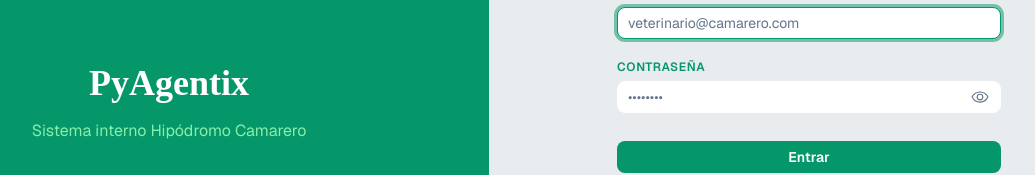
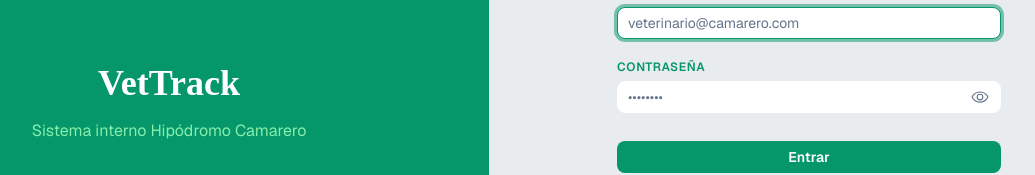
Before and after one commit to VuelveCandyB/vet_track, a Next.js app: page /login in a window 1280 px wide. Shown: the part 297-472 px from the top of the page, without its empty margins (151-1186 px from the left). Built offline with nearby package versions, Linux system fonts and the light colour scheme; no server answers; a web font is replaced by a local one.

Commit message:
fix: revertir título a VetTrack (solo footer es PyAgentix)

```diff
--- a/app/(auth)/layout.tsx
+++ b/app/(auth)/layout.tsx
@@ -8,7 +8,7 @@ export default function AuthLayout({ children }: { children: React.ReactNode })
       >
         <div className="text-center">
           <h1 className="text-4xl font-bold text-white mb-4" style={{ fontFamily: 'Dela Gothic One' }}>
-            PyAgentix
+            VetTrack
           </h1>
           <p style={{ color: '#86EFAC' }}>Sistema interno Hipódromo Camarero</p>
         </div>
```
